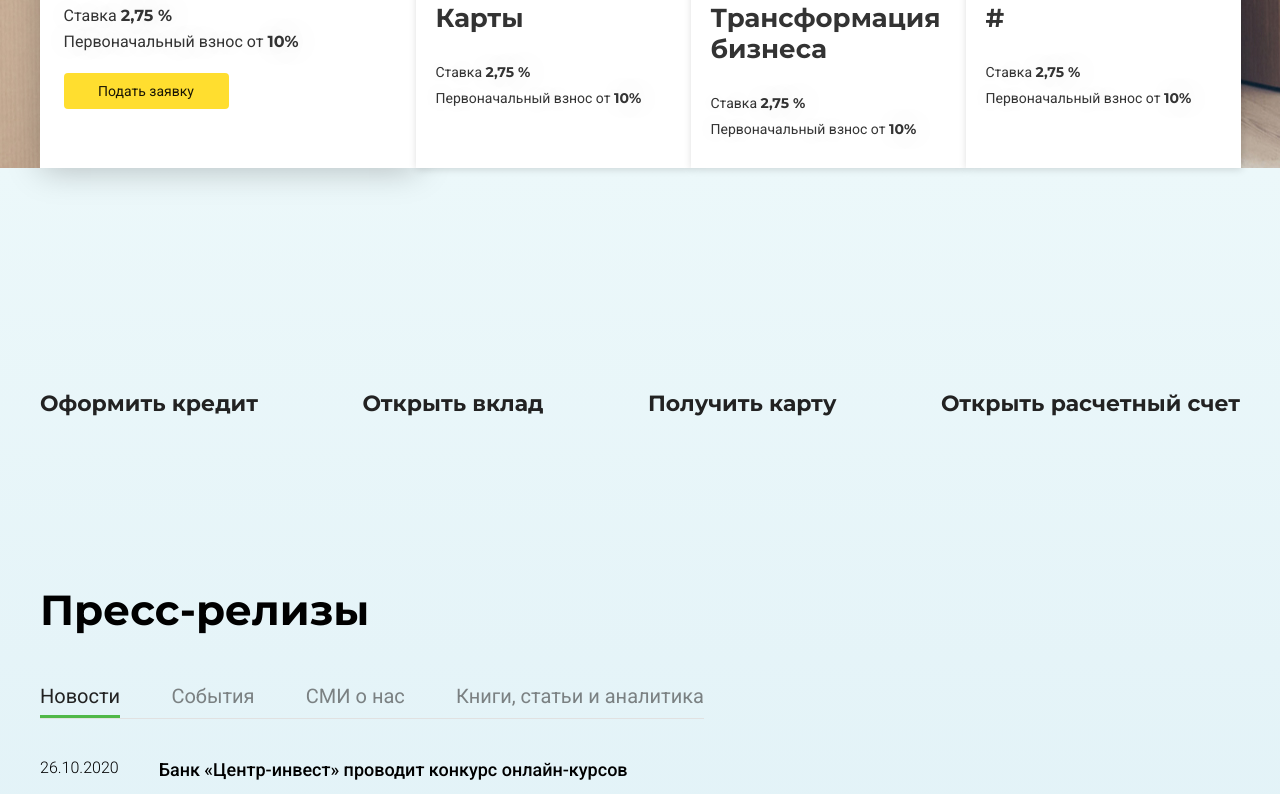
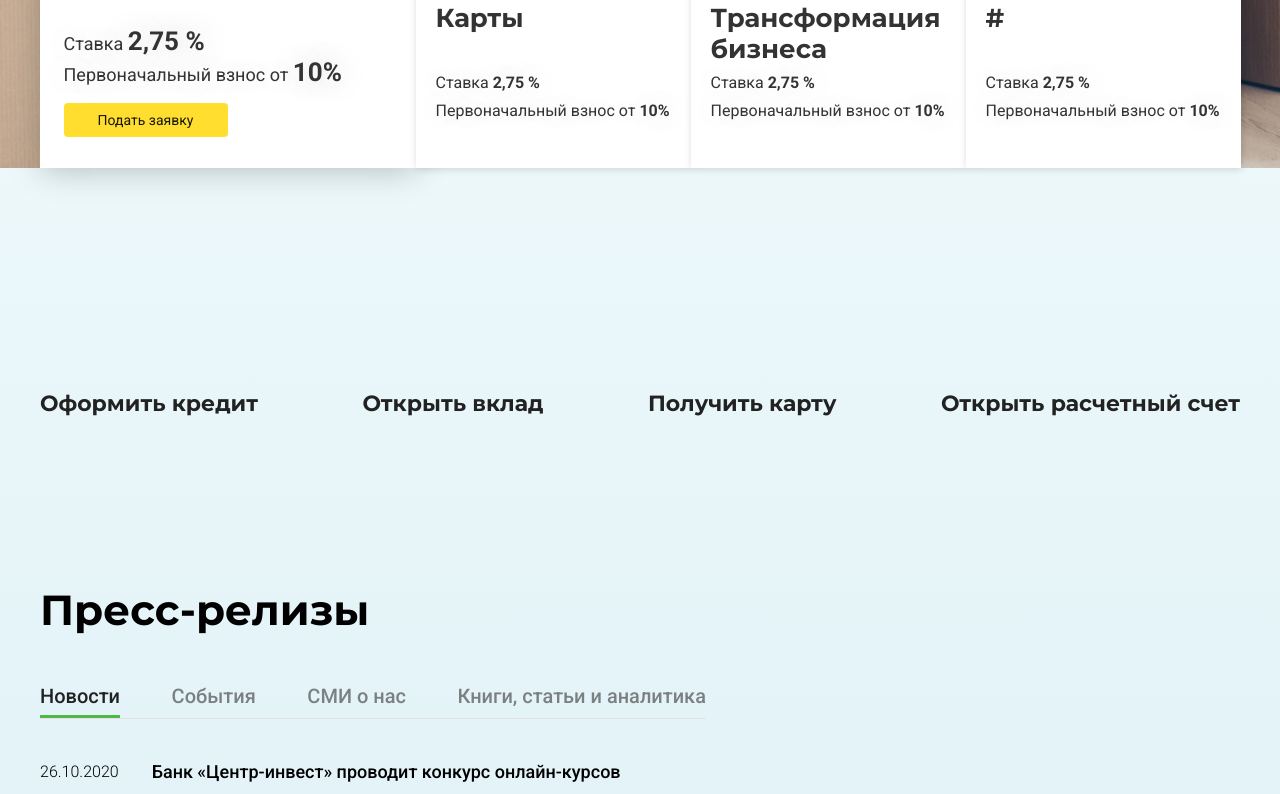
Before and after one commit to Tesla220-1/project_test_2, a website: page src/index.html in a window 1280 px wide. Shown: the part 560-1354 px from the top of the page. Drawn offline with Linux system fonts and the light colour scheme.

Commit message:
desctop edited

```diff
--- a/src/index.html
+++ b/src/index.html
@@ -106,11 +106,11 @@
                         <button class="btn btn_slide">Подать заявку</button>
                 </div>
 
-                <div class="promo__slide">
+                <div class="promo__slide" data-promo-slide-big>
                         <h3 class="promo__slide-title">
                                 Трансформация бизнеса
                         </h3>
-                        <div class="promo__slide-text">
+                        <div class="promo__slide-text promo__slide-text_big-title">
                             Ставка	 <strong> 2,75 %</strong> <br>
                             Первоначальный взнос от	<strong>10%</strong>
                         </div>
--- a/src/sass/blocks/_big-bg.scss
+++ b/src/sass/blocks/_big-bg.scss
@@ -1,5 +1,4 @@
 .big-bg {
    /*  background: linear-gradient(179.99deg, rgba(236, 250, 247, 0.864) 20.84%, rgba(185, 157, 157, 0) 99.99%); */
-    /* background: linear-gradient(rgb(236, 248, 250), rgb(200, 227, 240)); */
-    background: linear-gradient(179.99deg, rgba(255, 255, 255) 20.84%, rgba(255, 255, 255) 99.99%);
+    background: linear-gradient(rgb(236, 248, 250), rgb(200, 227, 240));
 }
--- a/src/sass/blocks/_btn.scss
+++ b/src/sass/blocks/_btn.scss
@@ -15,7 +15,6 @@
     align-items: center;
     text-align: center;
     color: #50B848;
-    font-family: 'Roboto';
     font-weight: 400;
     img {
         margin-left: 4px;
@@ -23,20 +22,18 @@
 
 }
 .btn_slide {
-    width: 165px;
+    width: 164px;
     height: 36px;
     background: #FFDE2F;
     border-radius: 4px;
     display: none;
     align-items: center;
     text-align: center;
-    border-radius: 0;
     border: none;
     color: rgba(0, 0, 0, 0.9);
     font-size: 14px;
     line-height: 16px;
-    font-family: 'Roboto';
-    margin-top: 18px;
+    margin-top: 14px;
     border-radius: 4px;
     &_active {
         display: flex;
@@ -47,7 +44,6 @@
     border-radius: 5px;
     width: 207px;
     height: 41px;
-    font-family: 'Roboto';
     font-size: 16px;
     border: none;
     color: #222222;
--- a/src/sass/blocks/_footer.scss
+++ b/src/sass/blocks/_footer.scss
@@ -18,7 +18,6 @@
             }
             a {
                 color: #333333;
-                font-family: 'Roboto';
                 font-weight: normal;
                 line-height: 24px;
                 font-size: 14px;
@@ -38,14 +37,12 @@
         }
         &-title {
             margin: 0;
-            font-family: 'Roboto';
             font-size: 12px;
             font-weight: normal;
             color: rgba(0, 0, 0, 0.8);
             line-height: 14px;
         }
         &-number {
-            font-family: 'Roboto';
             font-weight: bold;
             font-size: 22px;
             color: rgba(0, 0, 0, 0.8);
@@ -94,7 +91,6 @@
         }
         a{
             font-size: 14px;
-            font-family: 'Roboto';
             font-weight: normal;
             line-height: 26px;
             color: rgba(34, 34, 34, 0.8);
@@ -154,13 +150,11 @@
                 line-height: 22px;
                 color: #5B5B5B;
                 font-weight: normal;
-                font-family: Roboto;
             }
         }
     }
     &__location {
         margin-top: 23px;
-        font-family: 'Roboto';
         font-weight: normal;
         font-size: 12px;
         line-height: 18px;
--- a/src/sass/blocks/_header.scss
+++ b/src/sass/blocks/_header.scss
@@ -1,6 +1,5 @@
 .header {
     position: relative;
-    font-family: 'Roboto', sans-serif;
     min-height: 88px;
     &__top {
         display: flex;
@@ -16,9 +15,7 @@
         color: #333333;
     }
     &__bottom-item {
-        font-size: 14px;
-        line-height: 16px;
-        padding-bottom: 11px;
+        padding-bottom: 3px;
         &:hover {
             border-bottom: 2px solid #3AAA35;
         }
@@ -26,15 +23,15 @@
             border-bottom: 2px solid #3AAA35;
         }
         a {
+            font-size: 14px;
+            line-height: 16px;
             color: #333333;
-            font-family: 'Roboto';
             text-decoration: none;
         }
     }
     &__top-wrapper {
         display: flex;
         width: 510px;
-        font-family: 'Roboto';
         justify-content: space-between;
     }
 }
@@ -54,10 +51,8 @@
 
 .select {
     position: relative;
-    max-height: 18px;
     margin-top: 22px;
     list-style: none;
-    font-family: 'Roboto';
     margin-bottom: 0;
     padding-left: 0;
     background: #ffffff;
--- a/src/sass/blocks/_nav.scss
+++ b/src/sass/blocks/_nav.scss
@@ -1,7 +1,6 @@
 .nav {
     display: flex;
     max-width: 380px;
-    font-family: 'Roboto';
     &__list {
         margin-top: 22px;
         list-style: none;
@@ -46,7 +45,6 @@
         }
         a {
             color: #696969;
-            font-family: 'Roboto';
             font-size: 12px;
             line-height: 14px;
         }
--- a/src/sass/blocks/_news.scss
+++ b/src/sass/blocks/_news.scss
@@ -6,6 +6,7 @@
         color: #000000;
         margin-bottom: 0;
         line-height: 58px;
+        font-family: 'Montserrat', sans-serif;
     }
     &__type {
         margin: 0;
@@ -13,15 +14,14 @@
         margin-top: 46px;
         list-style: none;
         display: flex;
-        width: 664px;
+        width: 666px;
         border-bottom: 1px solid #E1E1E1;
         justify-content: space-between;
     }
     &__item {
-        font-family: 'Roboto';
-        font-style: normal;
         font-size: 20px;
         line-height: 23px;
+        font-weight: 500;
         color: rgba(51, 51, 51, 0.6);
         padding-bottom: 7px;
         cursor: pointer;
@@ -35,21 +35,17 @@
         margin-top: 37px;
         &-item {
             display: flex;
-            margin-top: 18px;
-            &:first-child {
-                margin-top: 0;
-            }
         }
         &-date {
-            font-family: 'Roboto';
             font-size: 16px;
             font-weight: 300;
             color: #000000;
-            margin-right: 40px;
+            margin-right: 33px;
+            line-height: 32px;
         }
         &-text {
-            font-family: 'Roboto';
             font-size: 18px;
+            line-height: 32px;
             font-weight: 500;
             color: #000000;
         }
--- a/src/sass/blocks/_promo.scss
+++ b/src/sass/blocks/_promo.scss
@@ -7,8 +7,10 @@
         width: 442px;
         font-size: 52px;
         line-height: 58px;
+        font-weight: 700;
         color: #000000;
         margin-bottom: 0;
+        font-family: 'Montserrat', sans-serif;
     }
     &__slider {
         position: absolute;
@@ -37,8 +39,8 @@
         cursor: pointer;
         &_active {
             width: 376px;
-            height: 244px;
-            padding: 23px 22px 31px 24px;
+            min-height: 244px;
+            padding: 37px 37px 31px 24px;
             box-shadow: 1px 1px 32px rgba(0, 0, 0, 0.25);
             &::after {
                 content: '';
@@ -47,32 +49,47 @@
                 display: block;
                 position: absolute;
                 border: 0;
-                border-left: 30px solid transparent;
-                border-right: 30px solid transparent;
+                border-left: 23px solid transparent;
+                border-right: 23px solid transparent;
                 left: 50%;
                 transform: translateX(-50%);
                 border-bottom: 20px solid  #FFFFFF;
-                top: -15px;
+                top: -20px;
             }
         }
         &-title {
             font-size: 26px;
             line-height: 31px;
             color: #333333;
+            font-weight: 700;
             margin-bottom: 0;
+            font-family: 'Montserrat', sans-serif;
             &_active {
                 font-size: 30px;
             }
         }
         &-text {
-            font-family: 'Roboto';
-            font-size: 14px;
-            margin-top: 25px;
-            line-height: 26px;
+            font-size: 16px;
+            margin-top: 35px;
+            line-height: 28px;
             color: #333333;
             text-shadow: 0px 0px 32px rgba(0, 0, 0, 0.24);
+            strong {
+                line-height: 28px;
+                font-size: 16px;
+                font-weight: 700;
+            }
             &_active {
-                font-size: 16px;
+                font-size: 18px;
+                margin-top: 35px;
+                strong {
+                    line-height: 28px;
+                    font-size: 26px;
+                    font-weight: 700;
+                }
+            }
+            &_big-title {
+                margin-top: 4px;
             }
         }
     }
--- a/src/sass/blocks/_register.scss
+++ b/src/sass/blocks/_register.scss
@@ -1,5 +1,5 @@
 .register {
-    margin-top: 181px;
+    margin-top: 177px;
     &__wrapper {
         display: flex;
         flex-direction: column;
@@ -11,9 +11,9 @@
         margin: 0;
         line-height: 58px;
         color: #000000;
+        font-family: 'Montserrat', sans-serif;
     }
     &__subtitle {
-        font-family: 'Roboto';
         font-weight: 500;
         font-size: 18px;
         margin: 0;
@@ -29,7 +29,7 @@
             height: 50px;
             padding-left: 15px;
             padding-right: 15px;
-            border: 1px solid grey;
+            border: none;
 
             margin-top: 31px;
             &:first-child {
@@ -47,7 +47,6 @@
             margin-right: 20px;
         }
         label {
-            font-family: 'Roboto';
             margin-bottom: 0;
             font-weight: 300;
             font-size: 14px;
--- a/src/sass/blocks/_services.scss
+++ b/src/sass/blocks/_services.scss
@@ -6,6 +6,7 @@
     }
     a {
         color: #222222;
+        font-family: 'Montserrat', sans-serif;
     }
     &__link {
         font-weight: bold;
--- a/src/sass/style.scss
+++ b/src/sass/style.scss
@@ -2,7 +2,7 @@
 @import url('https://fonts.googleapis.com/css2?family=Roboto:ital,wght@0,100;0,300;0,400;0,500;0,700;0,900;1,100;1,300;1,400;1,500;1,700;1,900&display=swap');
 
 * {
-    font-family: 'Montserrat', 'Roboto', sans-serif;
+    font-family: 'Roboto', sans-serif;
     box-sizing: border-box;
     margin: 0;
     padding: 0;
```
Also changed, not shown: src/js/script.js (+12 -1 lines), src/css/style.min.css.
